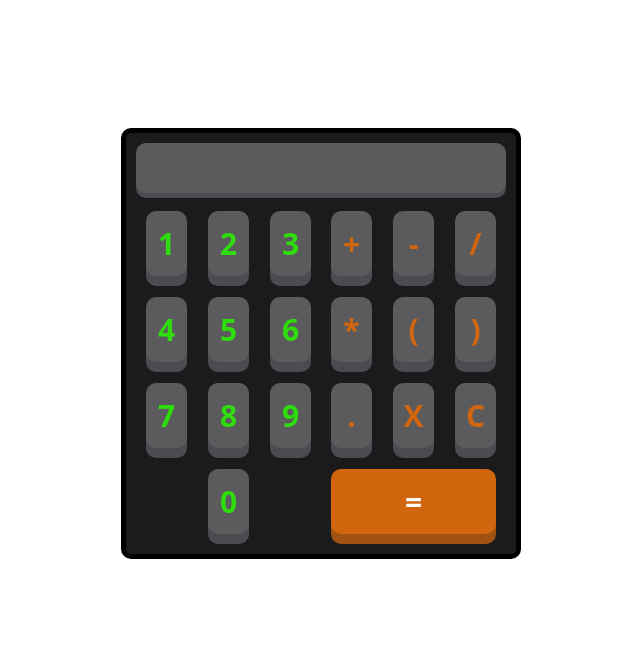
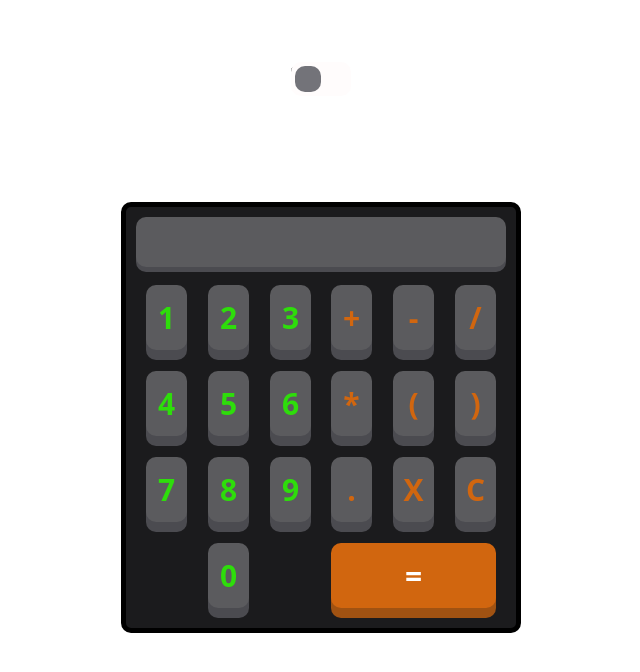
Before and after one commit to Drozdziu/calculatorVue, a Vue app: page / in a window 1280 px wide. Shown: the top 672 px of the page, without its empty margins (319-959 px from the left). Built offline with nearby package versions, Linux system fonts and the light colour scheme.

Commit message:
Updates and bug fixes
Added dark/light mode and error alerts.  Bug fixes with dots and brackets

```diff
--- a/index.html
+++ b/index.html
@@ -16,11 +16,25 @@
     <title>Calculator</title>
     <style>
       :root {
-        --digitBG-color: rgb(91, 91, 94);
+        --BGcolor: rgb(27, 27, 29);
+        --SiteBGcolor: rgb(77, 80, 83);
+        --buttonBG-color: rgb(91, 91, 94);
         --digitFont-color: rgb(46, 221, 11);
+        --signFont-color: rgb(209, 102, 15);
+        --equalFont-color: white;
+        --buttonShadowColor: rgb(75, 75, 80);
+        --switchColor: white;
+        font-weight: 900;
+      }
+      :root[data-theme="light"]{
+        --switchColor: black;
+        --buttonBG-color: rgb(255, 255, 255);
+        --BGcolor: rgb(217, 217, 230);
+        --buttonShadowColor: rgb(190, 190, 204);
+        --SiteBGcolor: rgb(255, 255, 255);
       }
       body{
-        background-color: rgb(77, 80, 83);
+        background-color: var(--SiteBGcolor);
       }
     </style>
   </head>
--- /dev/null
+++ b/src/AlertComponent.vue
@@ -0,0 +1,21 @@
+<script lang="ts">
+export default {
+  name: 'AlertComponent',
+  props:{
+    alert: String
+  },
+}
+</script>
+
+<template>
+  <p>{{ alert }}</p>
+</template>
+
+<style scoped>
+p{
+    font-weight: 900;
+    font-size: 50px;
+    color: var(--switchColor);
+    text-align: center;
+}
+</style>
--- a/src/App.vue
+++ b/src/App.vue
@@ -2,44 +2,69 @@
 import KeyBoard from './KeyBoard.vue';
 import DisplayComponent from './DisplayComponent.vue';
 import DigitComponent from './DigitComponent.vue';
+import SwitchDarkLight from './SwitchDarkLight.vue';
+import AlertComponent from './AlertComponent.vue';
 export default {
   components: {
     KeyBoard,
     DisplayComponent,
-    DigitComponent
+    DigitComponent,
+    SwitchDarkLight,
+    AlertComponent
   },
-  data(){
-    return{
+  data() {
+    return {
       digit: '',
+      alert: '',
       equals: false,
       refreshDisplay: 0
     }
   },
   methods: {
-    digitEvent(mess: string){
+    digitEvent(mess: string) {
       this.digit = mess;
       this.refreshDisplay++;
     },
+    alertEvent(alert: string){
+      this.alert = alert;
+    }
   }
 }
 </script>
 
 <template>
-  <div class="container col-10 col-sm-8 col-md-6 col-lg-3">
-    <DisplayComponent class="col-12" :calculations="{ digit: digit, refresh: refreshDisplay }" />
-    <KeyBoard class="col-12" @digitEvent="digitEvent" />
-  </div>
+  <main>
+    <div id="darkLight">
+      <SwitchDarkLight />
+    </div>
+    <div class="container col-10 col-sm-8 col-md-6 col-lg-3">
+      <DisplayComponent class="col-12" @alertEvent="alertEvent" :calculations="{ digit: digit, refresh: refreshDisplay }" />
+      <KeyBoard class="col-12" @digitEvent="digitEvent" />
+    </div>
+    <AlertComponent :alert="alert"/>
+  </main>
 </template>
 
 <style>
+main {
+  display: grid;
+  grid-template-columns: repeat(1, 1fr);
+  grid-template-rows: repeat(1, 1fr);
+}
+
 .container {
-  margin-left: auto;
-  margin-right: auto;
   margin-top: 10%;
   padding: 10px;
-  background-color: rgb(27, 27, 29);
-  min-width:400px;
+  background-color: var(--BGcolor);
+  min-width: 400px;
   border: 5px solid black;
   border-radius: 10px;
 }
+
+#darkLight {
+  position: relative;
+  top: 30%;
+  margin-left: auto;
+  margin-right: auto;
+}
 </style>
--- a/src/DigitComponent.vue
+++ b/src/DigitComponent.vue
@@ -20,18 +20,6 @@ button {
     font-size: 30px;
     transition: 100ms;
     border-width: 0px;
-    box-shadow: 0px 10px 0px rgb(75, 75, 80);
+    box-shadow: 0px 10px 0px var(--buttonShadowColor);
 }
-/* button::after{
-    position: absolute;
-    content: '';
-    background: rgb(75, 75, 80);
-    height: 20px;
-    width: 100%;
-    border-radius: 10px;
-    margin-bottom: -5px;
-    left: 0;
-    bottom: 0;
-    z-index: -1;
-} */
 </style>
--- a/src/DisplayComponent.vue
+++ b/src/DisplayComponent.vue
@@ -16,7 +16,8 @@ export default {
             zeroLimit: 0, // 0 - limit, 1 - bez limitu, 2 - zakaz
             openBracket: 0,
             closeBracket: 0,
-            signs: ['+', '-', '/', '*', '.', '(']
+            signs: ['+', '-', '/', '*', '.', '('],
+            alert: ''
         }
     },
     methods: {
@@ -27,7 +28,14 @@ export default {
             })
             return bool;
         },
-        write(str: string){
+        checkDot(sign: string) {
+            for (let i of sign) {
+                if (i === '.') return true;
+                if (i === '+' || i === '-' || i === '/' || i === '*') return false;
+            }
+            return false;
+        },
+        write(str: string) {
             this.calculateString += str;
             this.isSign = false;
         }
@@ -38,39 +46,48 @@ export default {
             switch (newCalculate.digit) {
                 case '=':
                     if (this.openBracket == this.closeBracket) {
+                        try {
                             this.result = eval(this.calculateString);
                             this.calculateString = this.result.toFixed(2).toString();
                             this.isDot = true;
                             this.openBracket = 0;
                             this.closeBracket = 0;
                             this.zeroLimit = 1;
+                        } catch (e) {
+                            this.alert = 'Something is wrong'
                         }
+                    }else this.alert = 'Something is wrong'
                     break;
                 case 'C':
                     this.calculateString = '';
                     this.isDot = false;
                     this.isSign = true;
                     this.zeroLimit = 0;
+                    this.openBracket = 0;
+                    this.closeBracket = 0;
+                    this.alert = '';
                     break;
                 case 'X':
-                    if (lastSign === '.'){
+                    this.isDot = this.checkDot(this.calculateString.split('').reverse().join('').substring(1));
+                    if (!this.checkSign(lastSign)) {
+                        this.isSign = false;
+                    }
+                    if (lastSign === '.') {
                         this.isDot = false;
                         this.zeroLimit = 0;
-                    }
-                    if (!this.checkSign(lastSign)){
-                        this.isSign = false;
                     }
                     this.calculateString = this.calculateString.slice(0, -1);
                     break;
                 case '(':
                     this.openBracket++;
+                    console.log(this.openBracket, this.closeBracket)
                     this.write(newCalculate.digit)
                     break;
                 case ')':
-                    if (!this.checkSign(lastSign)) {
+                    if (!this.checkSign(lastSign) && this.openBracket > this.closeBracket) {
                         this.closeBracket++;
                         this.write(newCalculate.digit)
-                    }
+                    } else this.alert = `Close brackets cannot be more than open brackets!`;
                     break;
                 case '+':
                 case '-':
@@ -81,7 +98,7 @@ export default {
                         this.isSign = true;
                         this.isDot = false;
                         this.zeroLimit = 0;
-                    }
+                    } else this.alert = `You cannot write ${newCalculate.digit} here!`
                     break;
                 case '.':
                     if (!this.isDot && this.calculateString != '' && !this.checkSign(lastSign)) {
@@ -89,23 +106,26 @@ export default {
                         this.isDot = true;
                         this.isSign = true;
                         this.zeroLimit = 1;
-                    }
+                    } else this.alert = `You cannot write ${newCalculate.digit} here!`
                     break;
                 default:
-                    if (newCalculate.digit === '0'){
-                        if(this.zeroLimit == 0){
+                    if (newCalculate.digit === '0') {
+                        if (this.zeroLimit == 0) {
                             this.zeroLimit = 2;
                             this.write(newCalculate.digit)
                         }
-                        else if(this.zeroLimit == 1) this.write(newCalculate.digit)
+                        else if (this.zeroLimit == 1) this.write(newCalculate.digit)
                     }
-                    if (newCalculate.digit !== '0'){
+                    if (newCalculate.digit !== '0') {
                         this.zeroLimit = 1;
-                        if(this.calculateString.length == 1 && this.calculateString == '0') this.calculateString = newCalculate.digit
+                        if (this.calculateString.length == 1 && this.calculateString == '0') this.calculateString = newCalculate.digit
                         else this.write(newCalculate.digit)
                     }
                     break;
             }
+        },
+        alert() {
+            this.$emit('alertEvent', this.alert);
         }
     }
 }
@@ -121,9 +141,9 @@ h1 {
     min-height: 50px;
     font-weight: 900;
     border-radius: 10px;
-    background-color: rgb(91, 91, 94);
+    background-color: var(--buttonBG-color);
     color: black;
     text-align: center;
-    box-shadow: 0px 5px 0px rgb(75, 75, 80);
+    box-shadow: 0px 5px 0px var(--buttonShadowColor);
 }
 </style>
--- a/src/KeyBoard.vue
+++ b/src/KeyBoard.vue
@@ -39,36 +39,36 @@ main {
 }
 
 #equal {
-  background-color: rgb(209, 102, 15);
+  background-color: var(--signFont-color);
   color: white;
   box-shadow: 0px 10px 0px rgb(160, 82, 18);
 }
 
 #equal:hover {
   background-color: white;
-  color: rgb(209, 102, 15);
+  color: var(--signFont-color);
   box-shadow: 0px 10px 0px rgb(189, 184, 181);
 }
 
 .signs {
-  background-color: rgb(91, 91, 94);
-  color: rgb(209, 102, 15);
+  background-color: var(--buttonBG-color);
+  color: var(--signFont-color);
 }
 
 .signs:hover {
-  background-color: rgb(209, 102, 15);
-  color: rgb(91, 91, 94);
+  background-color: var(--signFont-color);
+  color: var(--buttonBG-color);
   box-shadow: 0px 10px 0px rgb(138, 71, 17);
 }
 
 .digits {
-  background-color: rgb(91, 91, 94);
-  color: rgb(46, 221, 11);
+  background-color: var(--buttonBG-color);
+  color: var(--digitFont-color);
 }
 
 .digits:hover {
-    background-color: rgb(46, 221, 11);
-    color: rgb(91, 91, 94);
+    background-color: var(--digitFont-color);
+    color: var(--buttonBG-color);
     box-shadow: 0px 10px 0px rgb(43, 153, 21);
 }
 
--- /dev/null
+++ b/src/SwitchDarkLight.vue
@@ -0,0 +1,79 @@
+<script lang="ts">
+export default {
+    name: 'Switch-dark-lightComponent',
+    data(){
+        return{
+            mode: 'dark',
+            isChecked: false
+        }
+    },
+    watch:{
+        isChecked(){
+            const root = document.documentElement
+            if(this.isChecked) root.setAttribute('data-theme', 'light')
+            else root.removeAttribute('data-theme')
+        }
+    },
+}
+</script>
+<template>
+    <p>{{ isChecked ? "Light" : "Dark" }}</p>
+    <label class="switch">
+        <input type="checkbox" v-model="isChecked" ></input>
+        <span class="slider"></span>
+    </label>
+</template>
+
+<style scoped>
+p{
+  text-align: center;
+  color: var(--switchColor);
+  font-weight: 900;
+}
+.switch {
+  position: relative;
+  display: inline-block;
+  width: 60px;
+  height: 34px;
+}
+
+.slider {
+  position: absolute;
+  cursor: pointer;
+  top: 0;
+  left: 0;
+  right: 0;
+  bottom: 0;
+  background-color: #fffcfc;
+  color: var(--buttonShadowColor);
+  transition: .4s;
+  border-radius: 10px;
+}
+
+.slider:before {
+  position: absolute;
+  content: "";
+  height: 26px;
+  width: 26px;
+  left: 4px;
+  bottom: 4px;
+  background-color: #737379;
+  transition: .4s;
+  border-radius: 10px;
+}
+
+input:checked + .slider {
+  background-color: #1a1b1a;
+}
+
+input:focus + .slider {
+  box-shadow: 0 0 1px #fffcfc;
+}
+
+input:checked + .slider:before {
+  -webkit-transform: translateX(26px);
+  -ms-transform: translateX(26px);
+  transform: translateX(26px);
+}
+
+</style>
```
Lines whose indentation alone changed are shown as unchanged.
